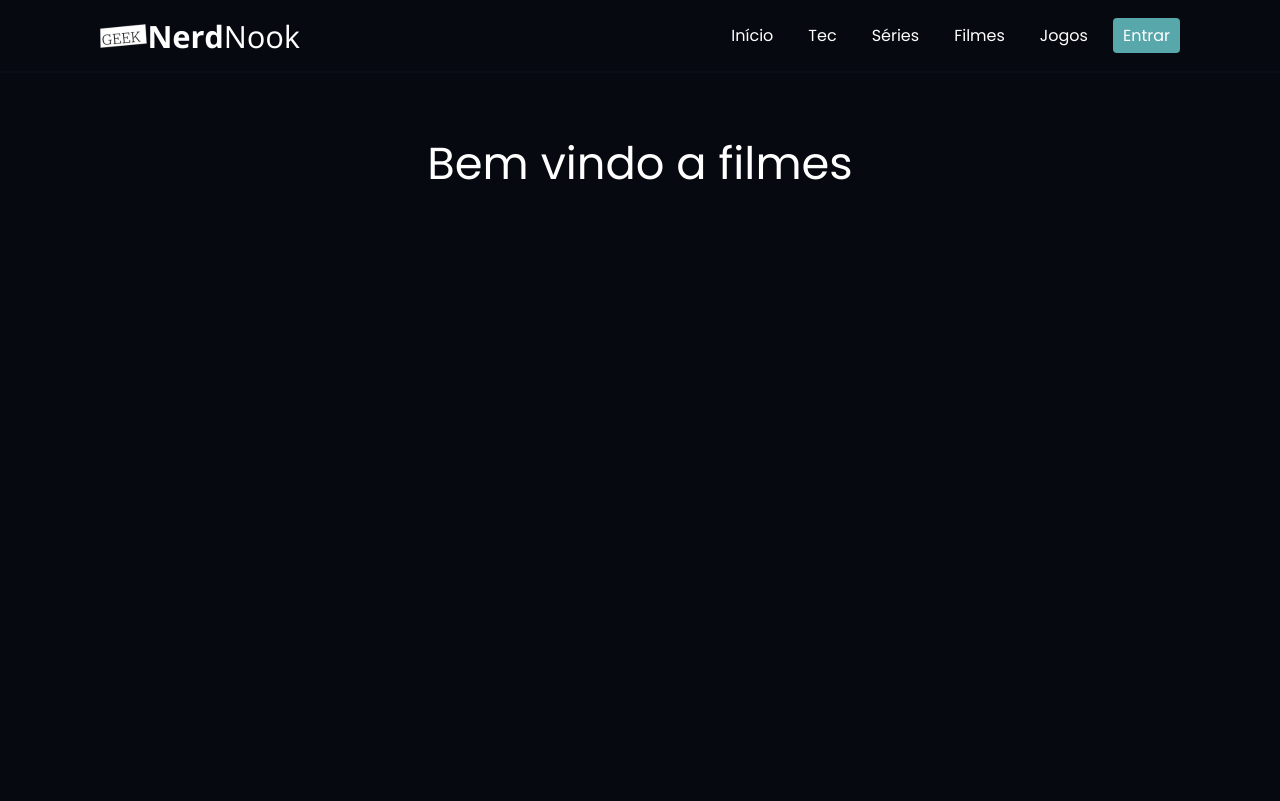
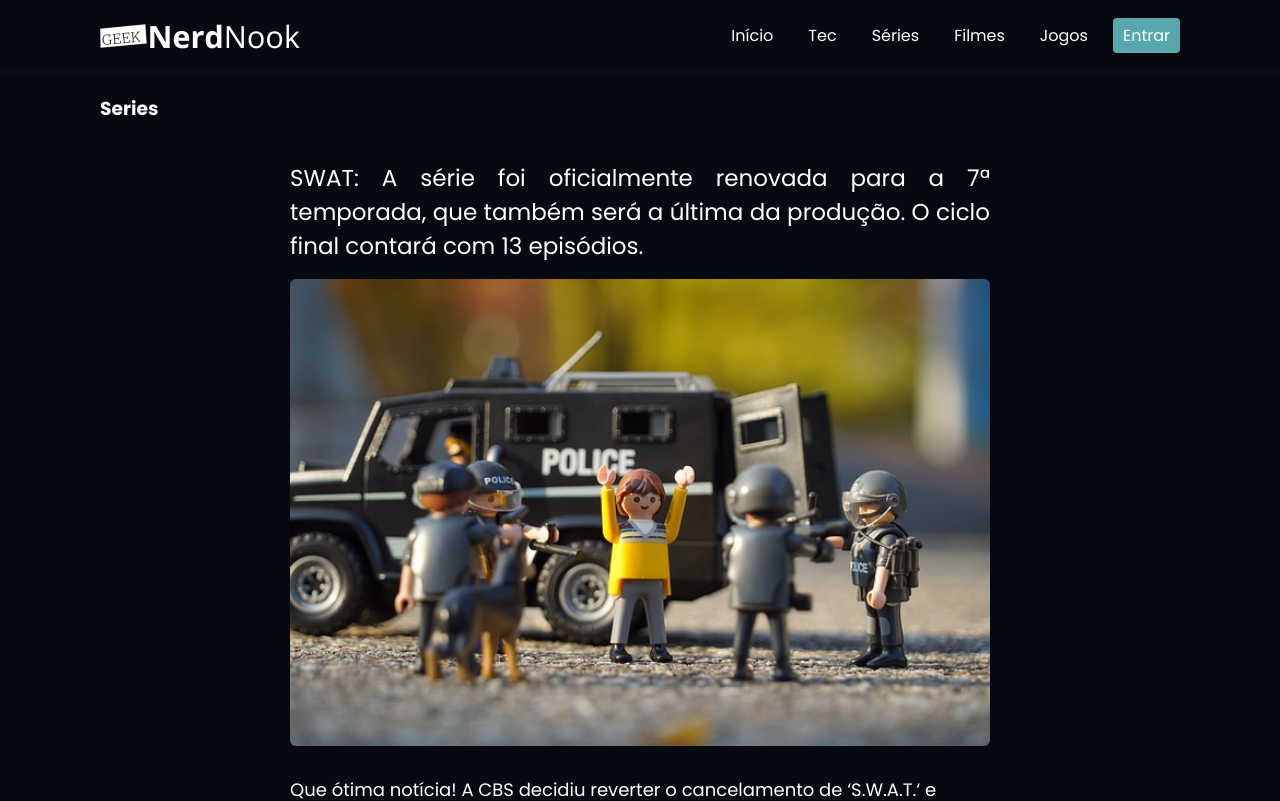
Before and after one commit to Valtece/blognerd, a React (Create React App) app: page /filme in a window 1280 px wide. Shown: the top 801 px of the page. Built offline with nearby package versions, Linux system fonts and the light colour scheme.

Commit message:
Atualização BlogNerd

```diff
--- a/src/pages/Filme/index.js
+++ b/src/pages/Filme/index.js
@@ -1,9 +1,21 @@
 import './style.css';
+import swat from "../../components/New/swat.jpg"
 
 export default function Filme() {
   return (
     <div className="filmes">
-      <h1>Bem vindo a filmes</h1>
+      <div className='categoria'>
+        <h3 className='categoria-filmes'> Series </h3>
+      </div>
+      <div className='box-filme'>
+        <h1 className='titulo-filme'>
+        SWAT: A série foi oficialmente renovada para a 7ª temporada, que também será a última da produção. O ciclo final contará com 13 episódios.
+        </h1>
+        <img src={swat} className="img-filme"/>
+        <p className='descricao-filme'>
+        Que ótima notícia! A CBS decidiu reverter o cancelamento de ‘S.W.A.T.‘ e oficialmente renovou a série para sua 7ª e última temporada.Esta etapa final será composta por 13 episódios. <br/> <br/> “Nós ouvimos nossos espectadores e sua paixão por ‘S.W.AT.’, então chegamos a um acordo para renovar a série para a sétima temporada,” declararam Amy Reisenbach, presidente da CBS, e Katherine Pope, presidente da Sony Pictures Television Studios, em um comunicado conjunto. “Essa série ganhou uma enorme base de fãs pelas últimas seis temporadas. Estamos felizes por termos encontrado uma forma de dar continuidade ao seriado e dar uma conclusão para a história desses amados personagens. Mais uma vez, apreciamos o talento e esforço do nosso elenco, escritores, produtores e equipe. Estamos ansiosos para a próxima temporada.”
+        </p>
+      </div>
     </div>
   );
 }
--- a/src/pages/Filme/style.css
+++ b/src/pages/Filme/style.css
@@ -3,8 +3,44 @@
   padding: 0;
   background-color: #06090F;
   font-family: 'Poppins', sans-serif;
+  color: rgb(255, 255, 255);
 }
 
 .filmes {
-  padding: 100px 0 0 0 ;
+  display: flex;
+  flex-direction: column;
+  align-items: center;
+  justify-content: center;
+  max-width: 1200px;
+  margin: 0px auto;
+  padding: 0px 100px;
 }
+
+.categoria{
+  margin-top: 75px;
+  display: flex;
+  flex-direction: column;
+  align-self: flex-start;
+}
+
+.titulo-filme {
+  font-size: 23px;
+  margin-top: 20px;
+  text-align: justify;
+}
+
+.box-filme {
+  display: flex;
+  flex-direction: column;
+  align-items: center;
+  max-width: 700px;
+}
+
+.img-filme {
+  width: 100%;
+}
+
+.descricao-filme {
+  font-size: 18px;
+  margin-top: 30px;
+}
```
